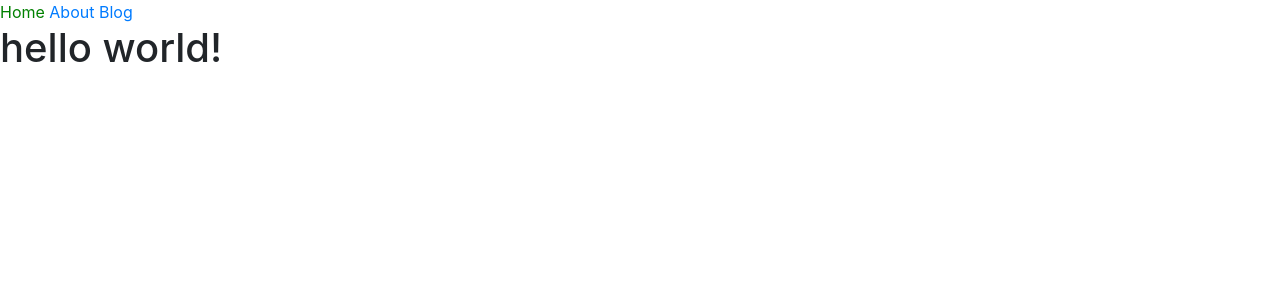
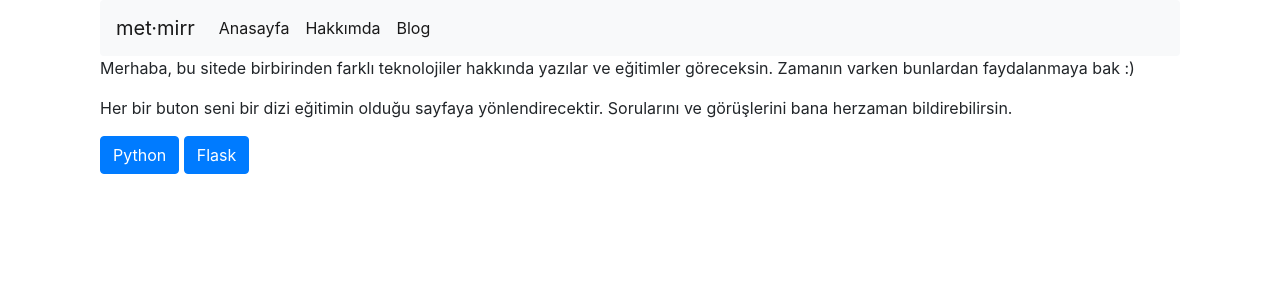
Before and after one commit to metmirr/metmirr.github.io, a Jekyll site: the page built from index.html, in a window 1280 px wide. Shown: the top 300 px of the page. Built offline with Jekyll 4.4.1, drawn with Linux system fonts in a browser that asks for light colours.

Commit message:
Add categories

```diff
--- /dev/null
+++ b/_data/categories.yml
@@ -0,0 +1,4 @@
+- name: Python
+  link: /python.html
+- name: Flask
+  link: /flask.html
--- a/_data/navigation.yml
+++ b/_data/navigation.yml
@@ -1,6 +1,6 @@
-- name: Home
+- name: Anasayfa
   link: /
-- name: About
+- name: Hakkımda
   link: /about.html
 - name: Blog
   link: /blog.html
--- a/_includes/navigation.html
+++ b/_includes/navigation.html
@@ -1,7 +1,20 @@
-<nav>
-	{% for item in site.data.navigation %}
-		<a href="{{ item.link | relative_url }}" {% if page.url == item.link %}class="current"{% endif %}>
+<div class="container">
+  <nav class="navbar navbar-expand-lg navbar-light bg-light rounded">
+    <a class="navbar-brand" href="/">met&#183mirr</a>
+    <button class="navbar-toggler" type="button" data-toggle="collapse" data-target="#navbarsExample09" aria-controls="navbarsExample09" aria-expanded="false" aria-label="Toggle navigation">
+      <span class="navbar-toggler-icon"></span>
+    </button>
+
+    <div class="collapse navbar-collapse" id="navbarsExample09">
+      <ul class="navbar-nav mr-auto">
+      	{% for item in site.data.navigation %}
+
+	        <li class="nav-item active">
+	          <a class="nav-link" href="{{ item.link | relative_url }}" {% if page.url == item.link %}class="current"{% endif %}>
 			{{ item.name }}
 		</a>
-	{% endfor %}
-</nav>
+	        </li>
+        {% endfor %}
+      </ul>
+    </div>
+  </nav>
--- a/_layouts/default.html
+++ b/_layouts/default.html
@@ -11,7 +11,9 @@
     {% seo %}
   </head>
   <body>
-  	{% include navigation.html %}
-    {{ content }}
+  	<div class="container">
+      {% include navigation.html %}
+      {{ content }}
+    </div>
   </body>
 </html>
--- a/index.html
+++ b/index.html
@@ -3,4 +3,11 @@ layout: default
 title: Home
 ---
 
-<h1>{{ "Hello World!" | downcase }}</h1>
+<p>Merhaba, bu sitede birbirinden farklı teknolojiler hakkında yazılar ve eğitimler göreceksin. Zamanın varken bunlardan faydalanmaya bak :)</p>
+<p>Her bir buton seni bir dizi eğitimin olduğu sayfaya yönlendirecektir. Sorularını ve görüşlerini bana herzaman bildirebilirsin.</p>
+<p></p>
+{% for item in site.data.categories %}
+	<a class="btn btn-primary" href="{{ item.link | relative_url }}">
+			{{ item.name }}
+		</a>
+{% endfor %}
```
Also changed, not shown: 7 other files.
